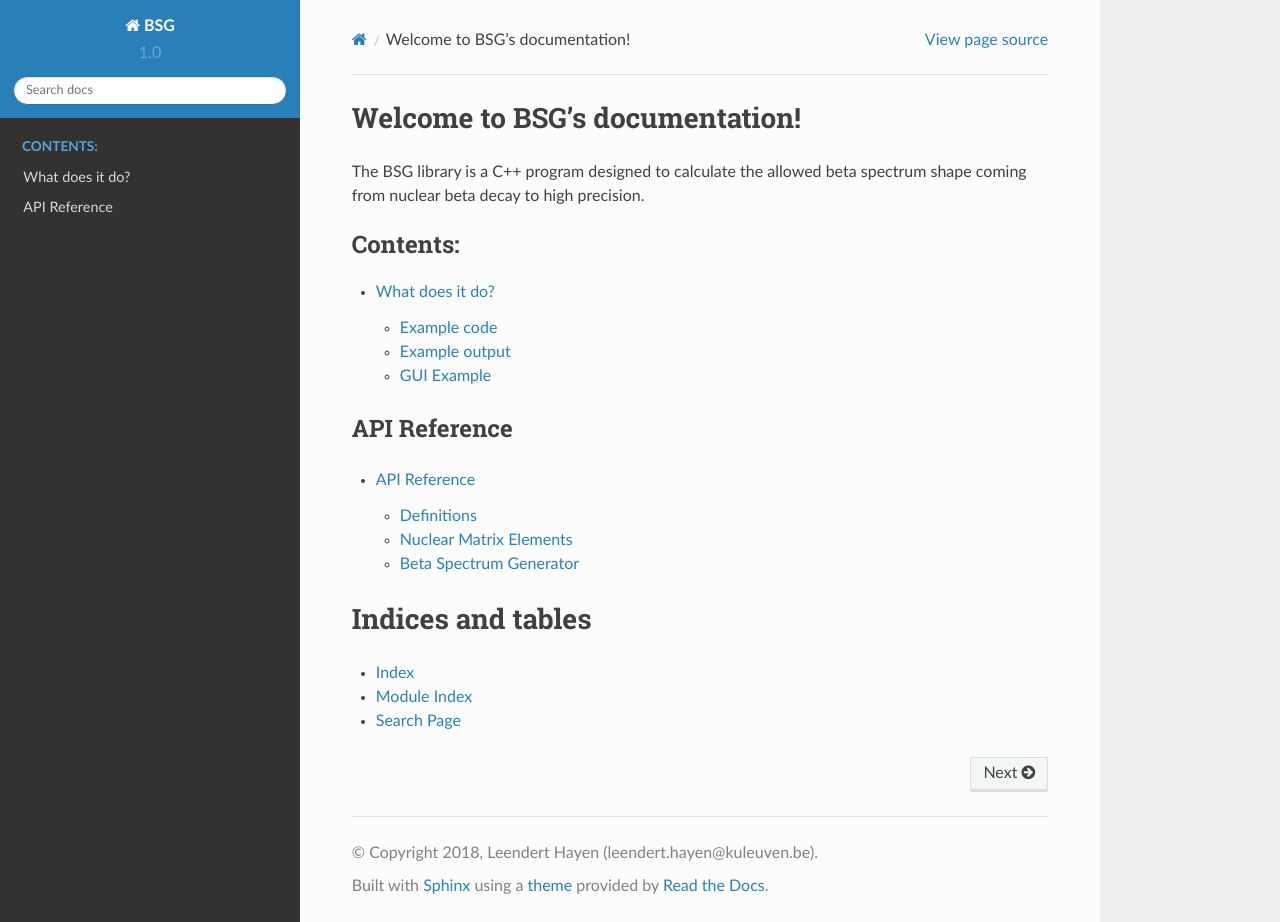
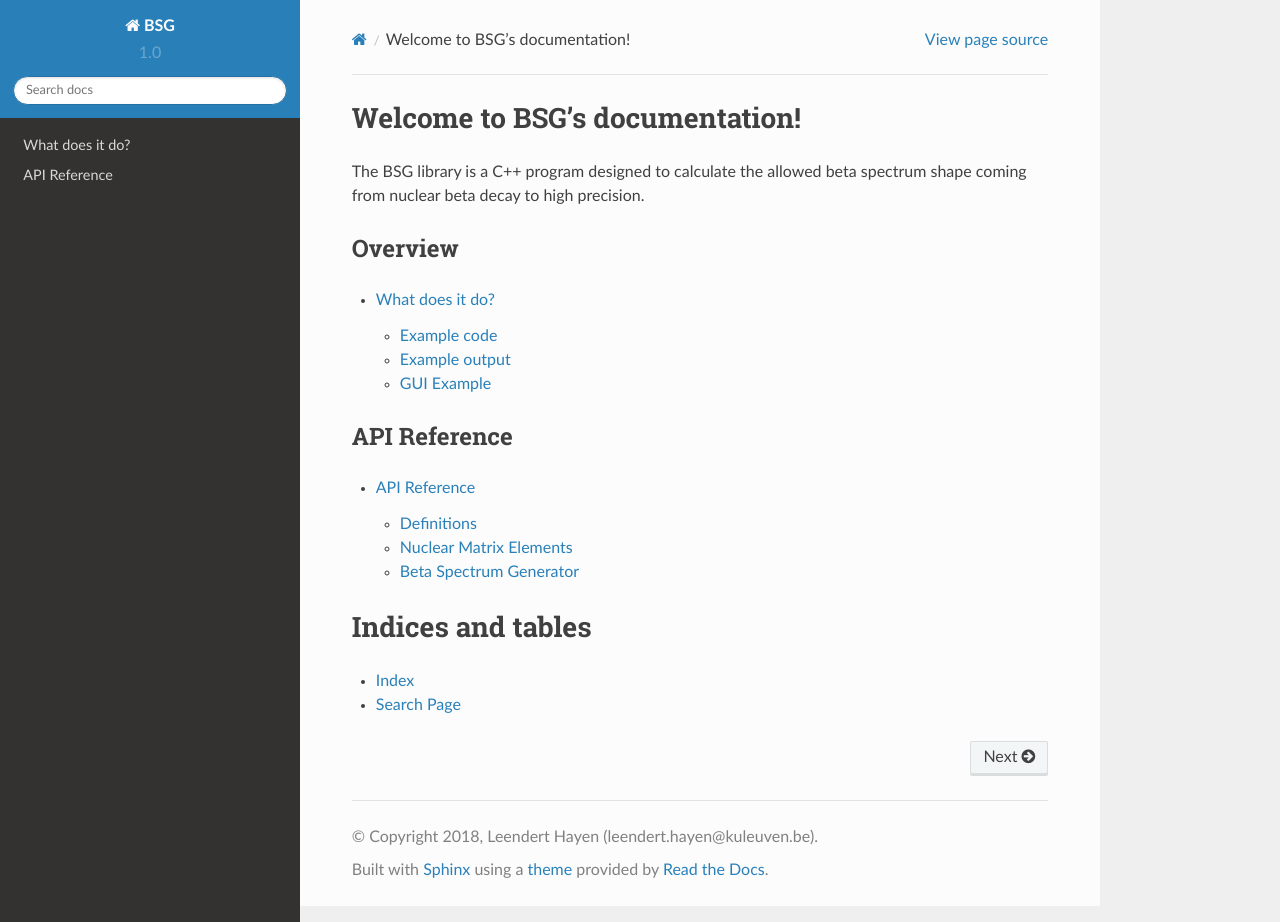
Before and after one commit to leenderthayen/BSG, a Sphinx documentation site: the page built from docs/source/index.rst, in a window 1280 px wide and 922 px high. Built offline with Sphinx 7.4.7 and the Read the Docs theme 2.0.0, drawn with Linux system fonts in a browser that asks for light colours.

Commit message:
Resolved error with docs

```diff
--- a/docs/source/conf.py
+++ b/docs/source/conf.py
@@ -16,7 +16,7 @@
 # add these directories to sys.path here. If the directory is relative to the
 # documentation root, use os.path.abspath to make it absolute, like shown here.
 #
-# import os
+import os
 import sys
 sys.path.append("/usr/local/lib/python2.7/dist-packages/breathe/")
 # sys.path.insert(0, os.path.abspath('.'))
--- a/docs/source/index.rst
+++ b/docs/source/index.rst
@@ -8,9 +8,11 @@ Welcome to BSG's documentation!
 
 The BSG library is a C++ program designed to calculate the allowed beta spectrum shape coming from nuclear beta decay to high precision.
 
+Overview
+--------
+
 .. toctree::
    :maxdepth: 2
-   :caption: Contents:
 
    intro
 
```
Also changed, not shown: other parts of docs/source/index.rst (+0 -1 lines), 9 other files.
